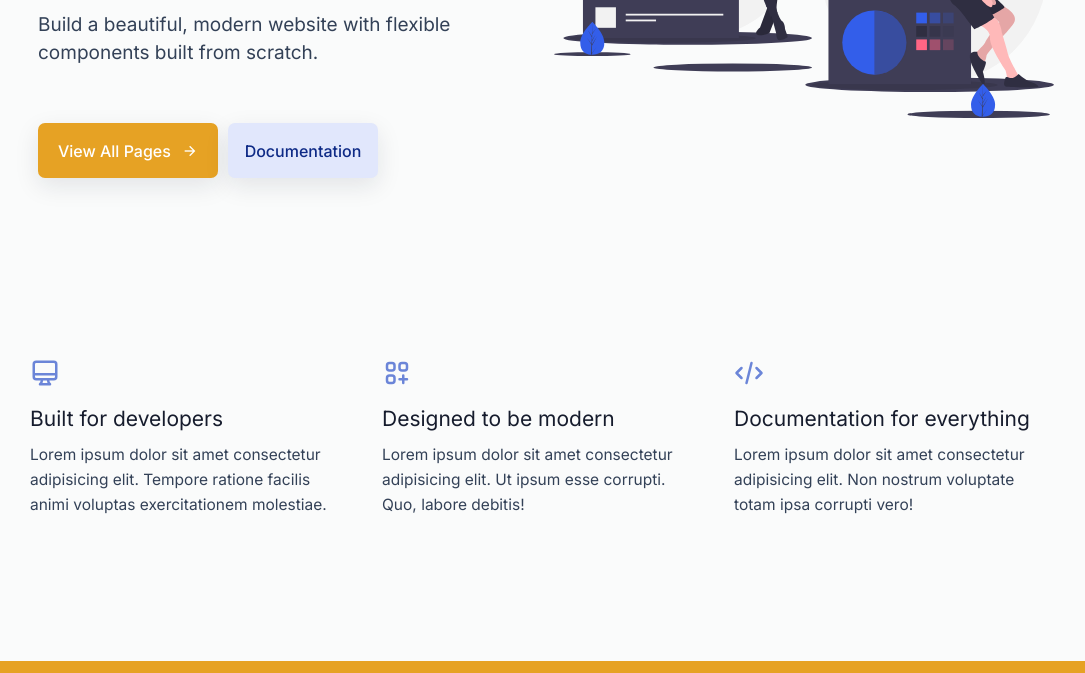
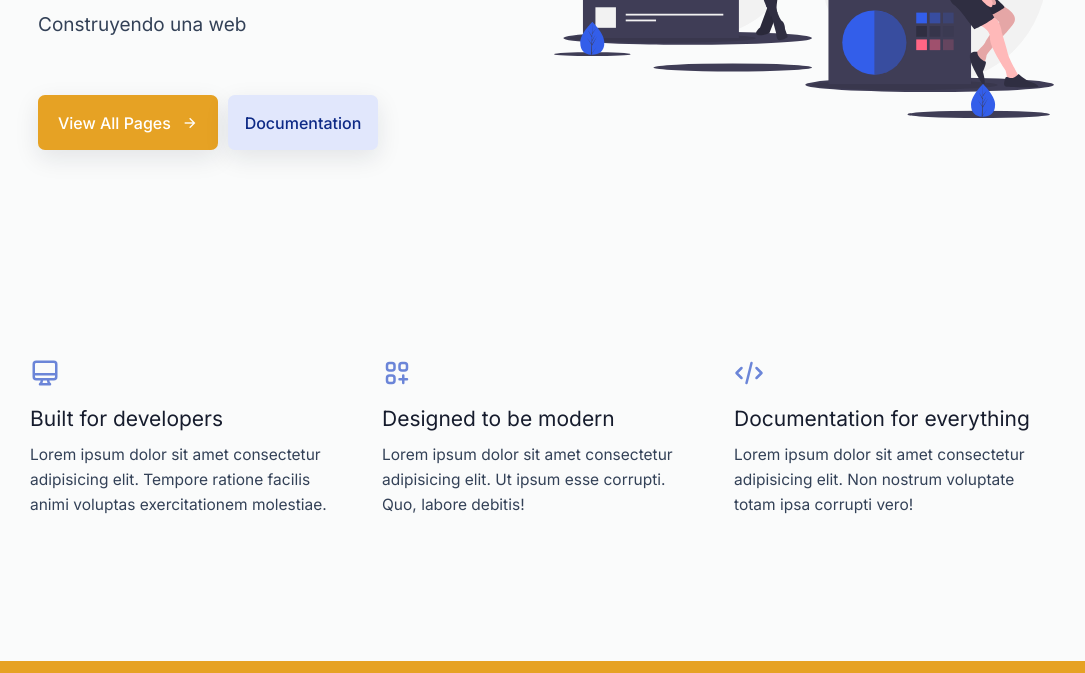
Before and after one commit to adrichv/PrimerProyectoACV, a plain HTML site: page index.html in a window 1280 px wide. Shown: the part 410-1083 px from the top of the page, without its empty margins (106-1191 px from the left). Drawn offline with nearby package versions, Linux system fonts and the light colour scheme.

Commit message:
Segunda modificacion (3)

```diff
--- a/index.html
+++ b/index.html
@@ -64,8 +64,7 @@
               Si no, no se
             </h1>
             <p class="info-text">
-              Build a beautiful, modern website with flexible components built
-              from scratch.
+             Construyendo una web
             </p>
 
             <div class="btn_wrapper">
```
